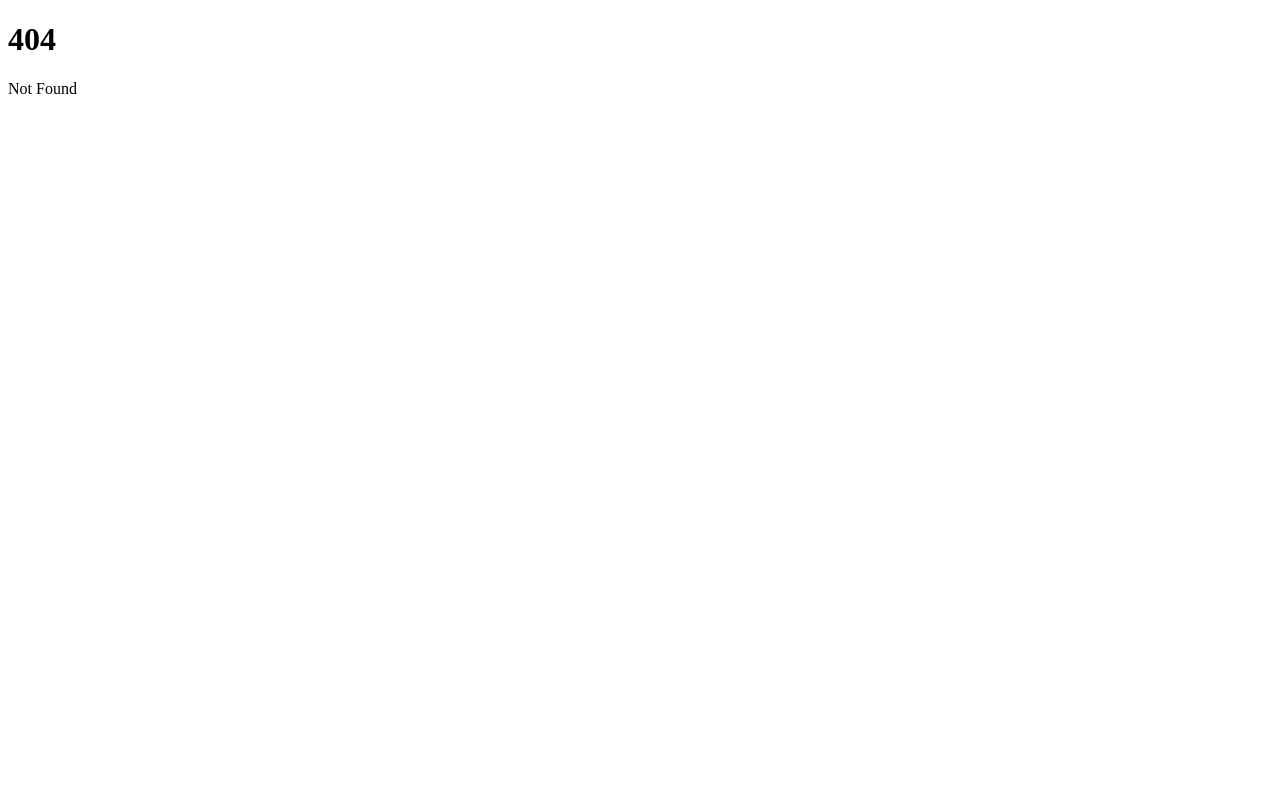
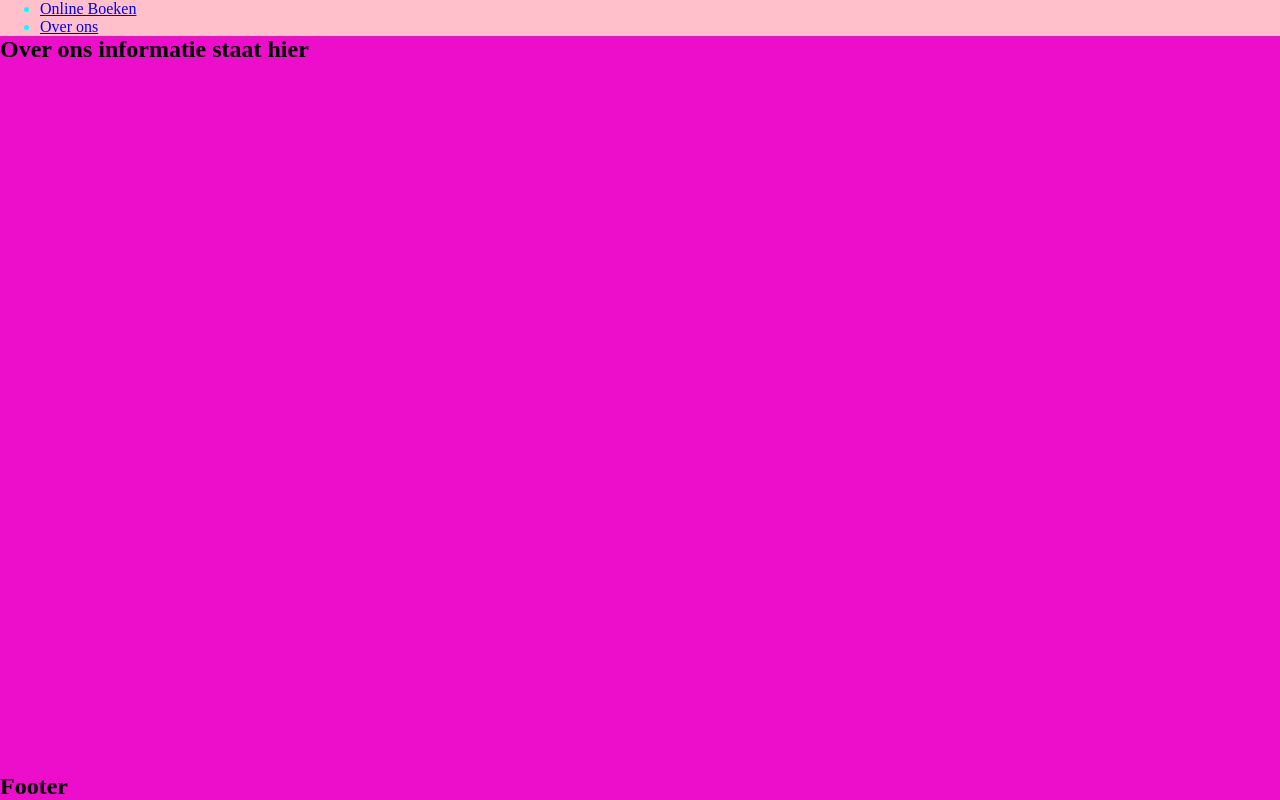
Before and after one commit to EmonaSantiago/Pinkuranail, a SvelteKit app: page /Over-ons in a window 1280 px wide. Before the commit this address had no page. Built offline with nearby package versions, Linux system fonts and the light colour scheme.

Commit message:
navigatie

```diff
--- /dev/null
+++ b/src/css/style.css
@@ -0,0 +1,8 @@
+* {
+    margin: 0;
+}
+
+body {
+
+    background-color: rgb(237, 14, 204);
+}
--- /dev/null
+++ b/src/lib/components/Footer.svelte
@@ -0,0 +1,11 @@
+<section id="footer">
+  <h1>Footer</h1>
+</section>
+
+<style>
+  #footer {
+    position: absolute;
+    bottom: 0;
+    width: 100%;
+  }
+</style>
--- /dev/null
+++ b/src/lib/components/Nav.svelte
@@ -0,0 +1,13 @@
+<section id="navigatie">
+  <ul>
+    <li><a href="/Online-Boeken">Online Boeken</a></li>
+    <li><a href="/Over-ons">Over ons</a></li>
+  </ul>
+</section>
+
+<style>
+  #navigatie {
+    background-color: pink;
+    color: aqua;
+  }
+</style>
--- /dev/null
+++ b/src/routes/+layout.svelte
@@ -0,0 +1,11 @@
+<script>
+  import Nav from "$lib/components/Nav.svelte";
+  import Footer from "$lib/components/Footer.svelte";
+  import "/Users/emonasantiago/Documents/choices-choices-the-tech-stack/Pinkuranail/src/css/style.css";
+</script>
+
+<Nav />
+<main id="main-content">
+  <slot />
+</main>
+<Footer />
--- a/src/routes/+page.svelte
+++ /dev/null
@@ -1,2 +0,0 @@
-<h1>Welcome to SvelteKit</h1>
-<p>Visit <a href="https://kit.svelte.dev">kit.svelte.dev</a> to read the documentation</p>
--- /dev/null
+++ b/src/routes/Online-Boeken/+page.svelte
@@ -0,0 +1 @@
+<h2>Online boeken kan hier</h2>
--- /dev/null
+++ b/src/routes/Over-ons/+page.svelte
@@ -0,0 +1 @@
+<h2>Over ons informatie staat hier</h2>
```
Also changed, not shown: src/app.html (indentation only).
